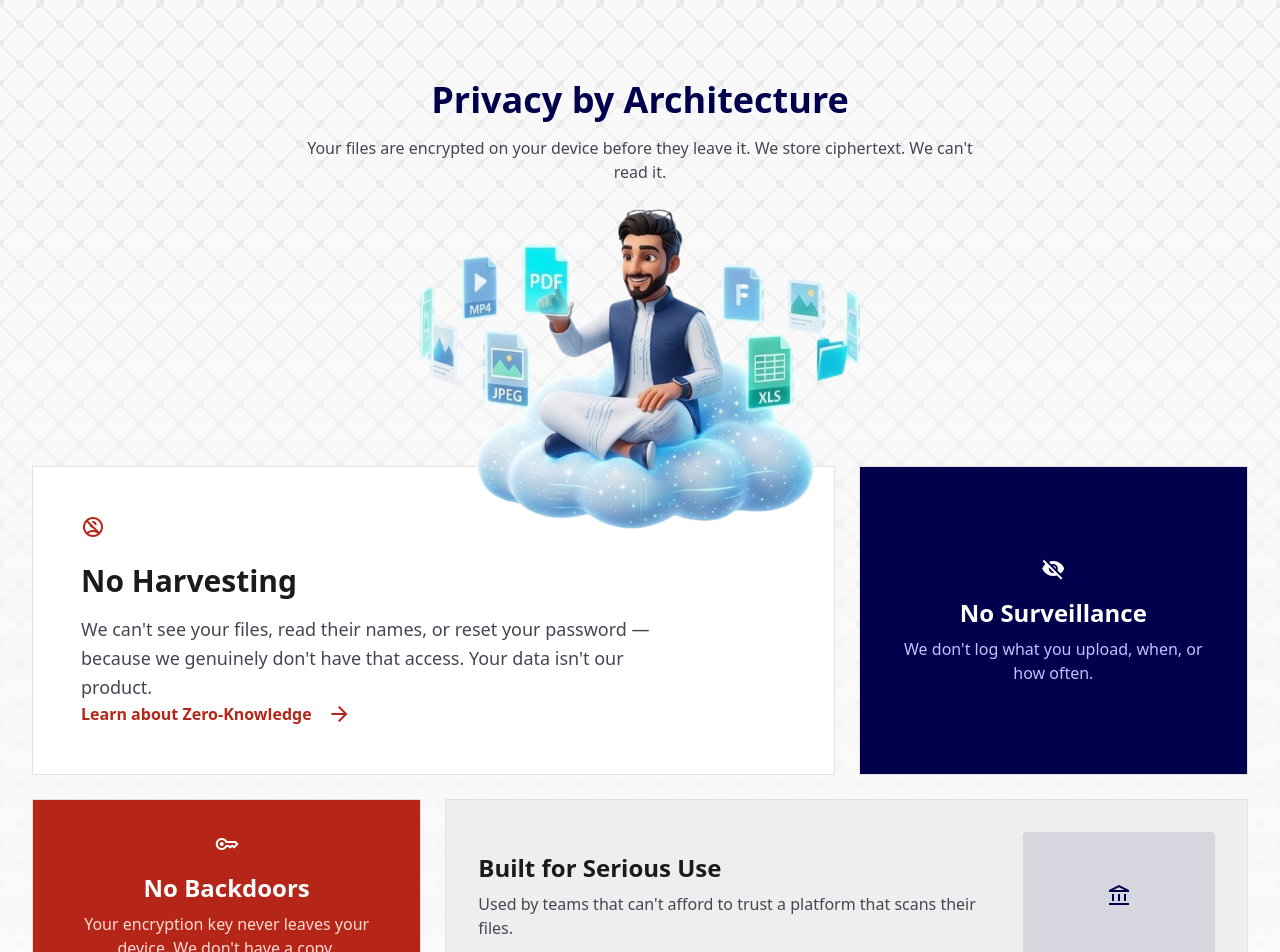
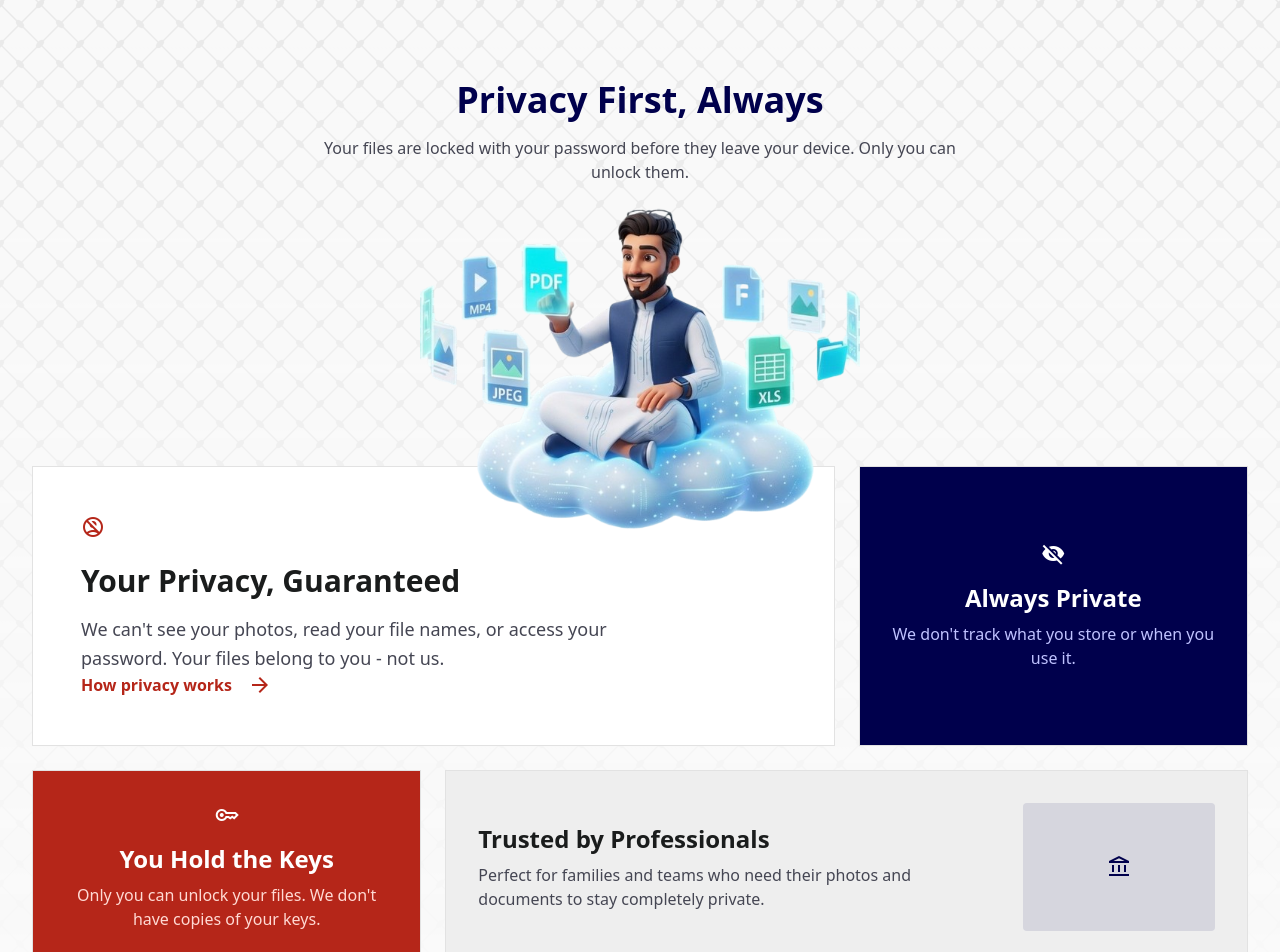
Before and after one commit to youssefx99/Amienn-landing, a React (Vite) app: page / in a window 1280 px wide. Shown: the part 1420-2372 px from the top of the page. Built offline with nearby package versions, Linux system fonts and the light colour scheme.

Commit message:
Make security terms more human-friendly and approachable

```diff
--- a/src/components/BentoVariant.jsx
+++ b/src/components/BentoVariant.jsx
@@ -8,8 +8,8 @@ export default function BentoVariant3() {
       <KeffiyehPattern />
       <div className="max-w-7xl mx-auto px-8 relative z-10">
         <div className="text-center mb-6">
-          <h2 className="font-headline text-4xl font-bold text-primary mb-4">Privacy by Architecture</h2>
-          <p className="text-on-surface-variant max-w-2xl mx-auto">Your files are encrypted on your device before they leave it. We store ciphertext. We can't read it.</p>
+          <h2 className="font-headline text-4xl font-bold text-primary mb-4">Privacy First, Always</h2>
+          <p className="text-on-surface-variant max-w-2xl mx-auto">Your files are locked with your password before they leave your device. Only you can unlock them.</p>
         </div>
         {/* Avatar floating center */}
         <div className="flex justify-center -mb-26 relative z-20">
@@ -20,27 +20,27 @@ export default function BentoVariant3() {
           <div className="md:col-span-8 bento-cell bg-white p-12 flex flex-col justify-between group">
             <div>
               <span className="material-symbols-outlined text-secondary text-5xl mb-6">no_accounts</span>
-              <h3 className="font-headline text-3xl font-bold mb-4">No Harvesting</h3>
-              <p className="text-on-surface-variant text-lg leading-relaxed max-w-xl">We can't see your files, read their names, or reset your password — because we genuinely don't have that access. Your data isn't our product.</p>
+              <h3 className="font-headline text-3xl font-bold mb-4">Your Privacy, Guaranteed</h3>
+              <p className="text-on-surface-variant text-lg leading-relaxed max-w-xl">We can't see your photos, read your file names, or access your password. Your files belong to you - not us.</p>
             </div>
             <div className="flex items-center gap-4 text-secondary font-bold group-hover:gap-6 transition-all cursor-pointer">
-              Learn about Zero-Knowledge <span className="material-symbols-outlined">arrow_forward</span>
+              How privacy works <span className="material-symbols-outlined">arrow_forward</span>
             </div>
           </div>
           <div className="md:col-span-4 bento-cell bg-primary text-white p-8 flex flex-col items-center justify-center text-center">
             <span className="material-symbols-outlined text-6xl mb-4" style={{ fontVariationSettings: "'FILL' 1" }}>visibility_off</span>
-            <h3 className="font-headline text-2xl font-bold mb-2">No Surveillance</h3>
-            <p className="text-primary-fixed-dim">We don't log what you upload, when, or how often.</p>
+            <h3 className="font-headline text-2xl font-bold mb-2">Always Private</h3>
+            <p className="text-primary-fixed-dim">We don't track what you store or when you use it.</p>
           </div>
           <div className="md:col-span-4 bento-cell bg-secondary text-white p-8 flex flex-col items-center justify-center text-center">
             <span className="material-symbols-outlined text-6xl mb-4">key</span>
-            <h3 className="font-headline text-2xl font-bold mb-2">No Backdoors</h3>
-            <p className="text-secondary-fixed">Your encryption key never leaves your device. We don't have a copy.</p>
+            <h3 className="font-headline text-2xl font-bold mb-2">You Hold the Keys</h3>
+            <p className="text-secondary-fixed">Only you can unlock your files. We don't have copies of your keys.</p>
           </div>
           <div className="md:col-span-8 bento-cell bg-surface-container p-8 flex items-center gap-8 overflow-hidden">
             <div className="flex-1">
-              <h3 className="font-headline text-2xl font-bold mb-2">Built for Serious Use</h3>
-              <p className="text-on-surface-variant">Used by teams that can't afford to trust a platform that scans their files.</p>
+              <h3 className="font-headline text-2xl font-bold mb-2">Trusted by Professionals</h3>
+              <p className="text-on-surface-variant">Perfect for families and teams who need their photos and documents to stay completely private.</p>
             </div>
             <div className="w-48 h-32 shrink-0 bg-primary/10 rounded flex items-center justify-center">
               <span className="material-symbols-outlined text-primary text-6xl">account_balance</span>
```
